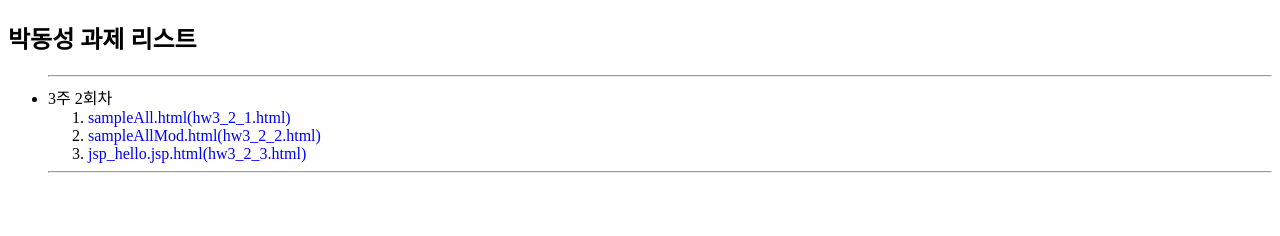
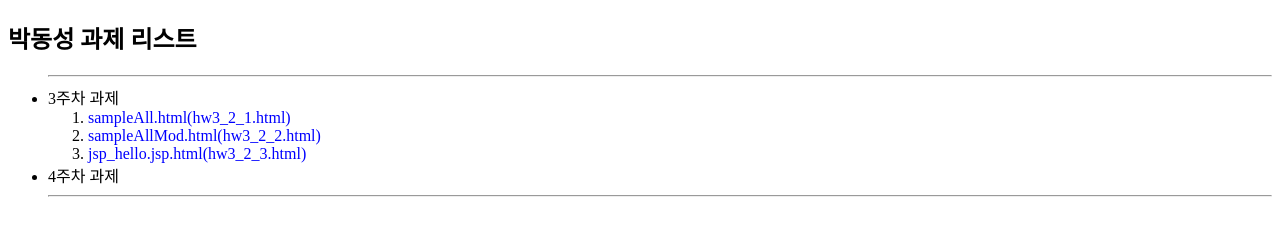
Before and after one commit to allino1127/20171359.github.io, a plain HTML site: page index.html in a window 1280 px wide. Drawn offline with Linux system fonts and the light colour scheme.

Commit message:
Update index.html

```diff
--- a/index.html
+++ b/index.html
@@ -10,9 +10,11 @@ a:hover{text-decoration:underline;}a:active{color:red; text-decoration:none;}
 <body>
 <h2>박동성 과제 리스트</h2>
  <ul><hr/>
-   <li> 3주 2회차</li>
+   <li> 3주차 과제</li>
    <ol>
      <li><a href=http://20171359.github.io/hw3_2_1.html>sampleAll.html(hw3_2_1.html)</a></li>
       <li><a href=http://20171359.github.io/hw3_2_2.html>sampleAllMod.html(hw3_2_2.html)</a></li>
       <li><a href=http://20171359.github.io/hw3_2_3.html>jsp_hello.jsp.html(hw3_2_3.html)</a></li>
-   </ol><hr/>
+   </ol>
+  <li> 4주차 과제</li>
+  <hr/>
```
